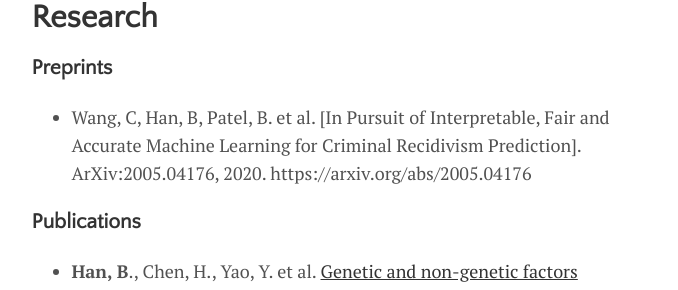
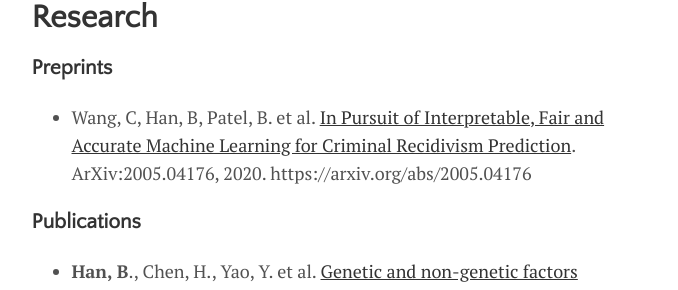
Before and after one commit to BeanHam/BeanHam.github.io, a Jekyll site: the page built from menu/research.md, in a window 1280 px wide. Shown: the part 125-415 px from the top of the page, without its empty margins (301-979 px from the left). Built offline with Jekyll 4.4.1, drawn with Linux system fonts in a browser that asks for light colours; part of the change alters nothing that is shown.

```diff
--- a/menu/research.md
+++ b/menu/research.md
@@ -5,7 +5,7 @@ title: Research
 
 ### Preprints
 
-- Wang, C, Han, B, Patel, B. et al. [In Pursuit of Interpretable, Fair and Accurate Machine Learning for Criminal Recidivism Prediction]. ArXiv:2005.04176, 2020. https://arxiv.org/abs/2005.04176
+- Wang, C, Han, B, Patel, B. et al. [In Pursuit of Interpretable, Fair and Accurate Machine Learning for Criminal Recidivism Prediction](https://arxiv.org/abs/2005.04176). ArXiv:2005.04176, 2020. https://arxiv.org/abs/2005.04176
 
 ### Publications
 
```
